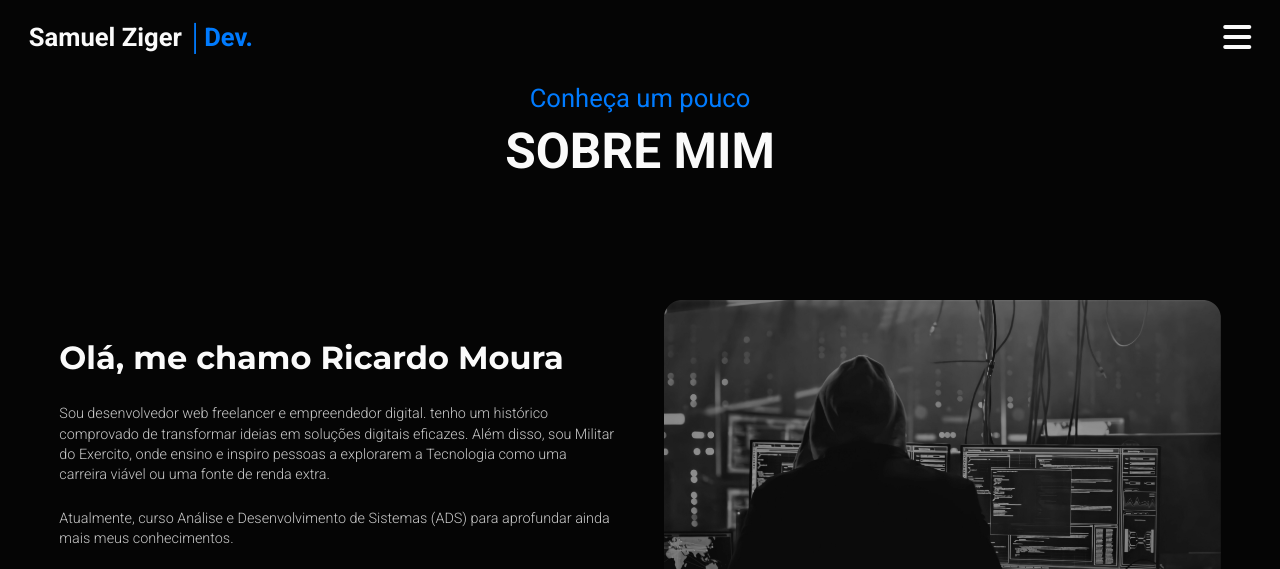
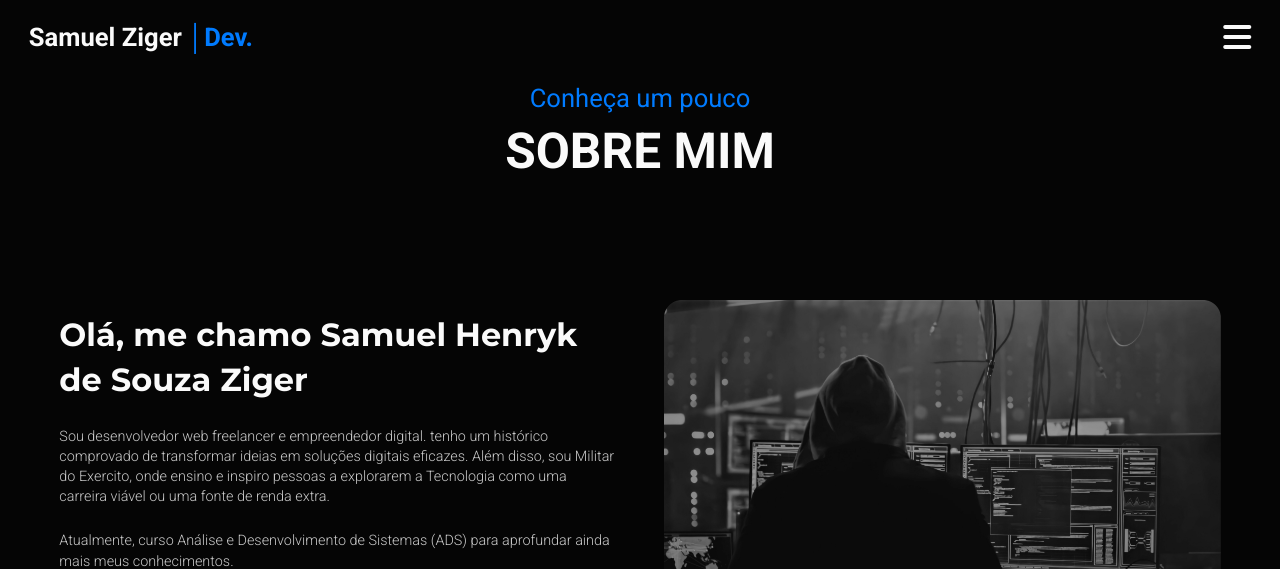
Before and after one commit to Samuel-Ziger/Meu-portfolio-developer2, a plain HTML site: page about.html in a window 1280 px wide. Shown: the top 569 px of the page. Drawn offline with nearby package versions, Linux system fonts and the light colour scheme.

Commit message:
ajuste no titulo do h1

```diff
--- a/about.html
+++ b/about.html
@@ -95,7 +95,7 @@
             </div>
             <div class="content-about">
                 <div class="content-about-left" data-aos="fade-right">
-                    <h1>Olá, me chamo Ricardo Moura</h1>
+                    <h1>Olá, me chamo Samuel Henryk de Souza Ziger</h1>
                     <p>Sou desenvolvedor web freelancer e empreendedor digital. tenho
                         um histórico comprovado de transformar ideias em soluções digitais eficazes. Além disso, sou Militar
                         do Exercito, onde ensino e inspiro pessoas a explorarem a Tecnologia como uma
```
